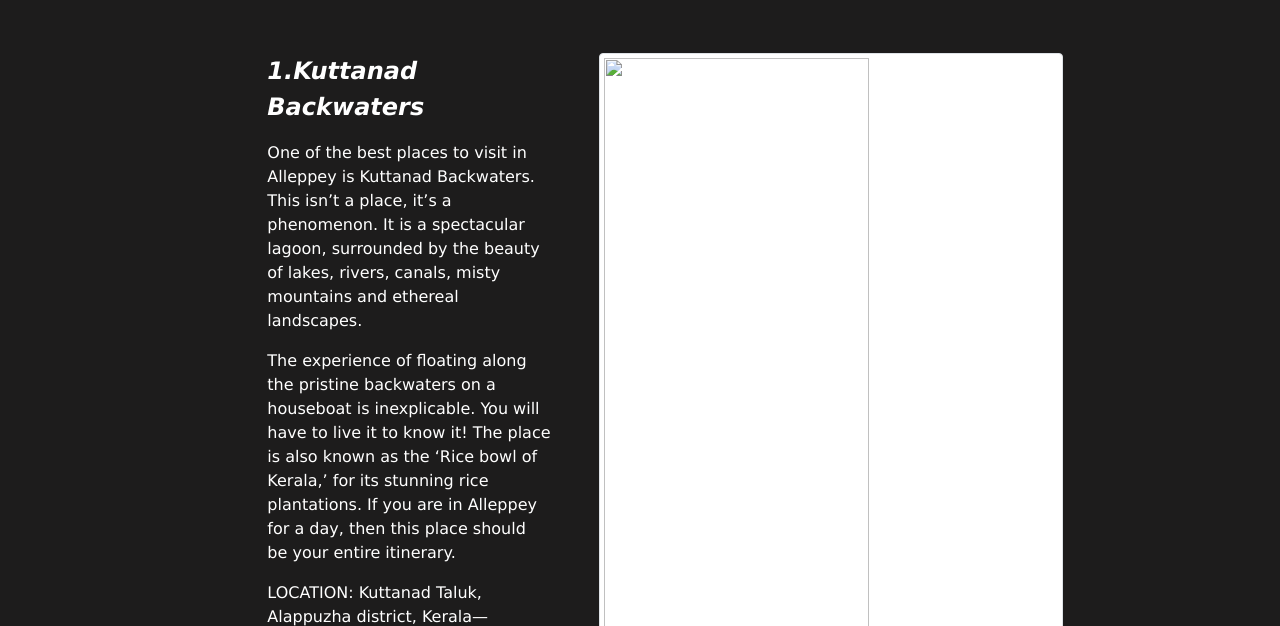
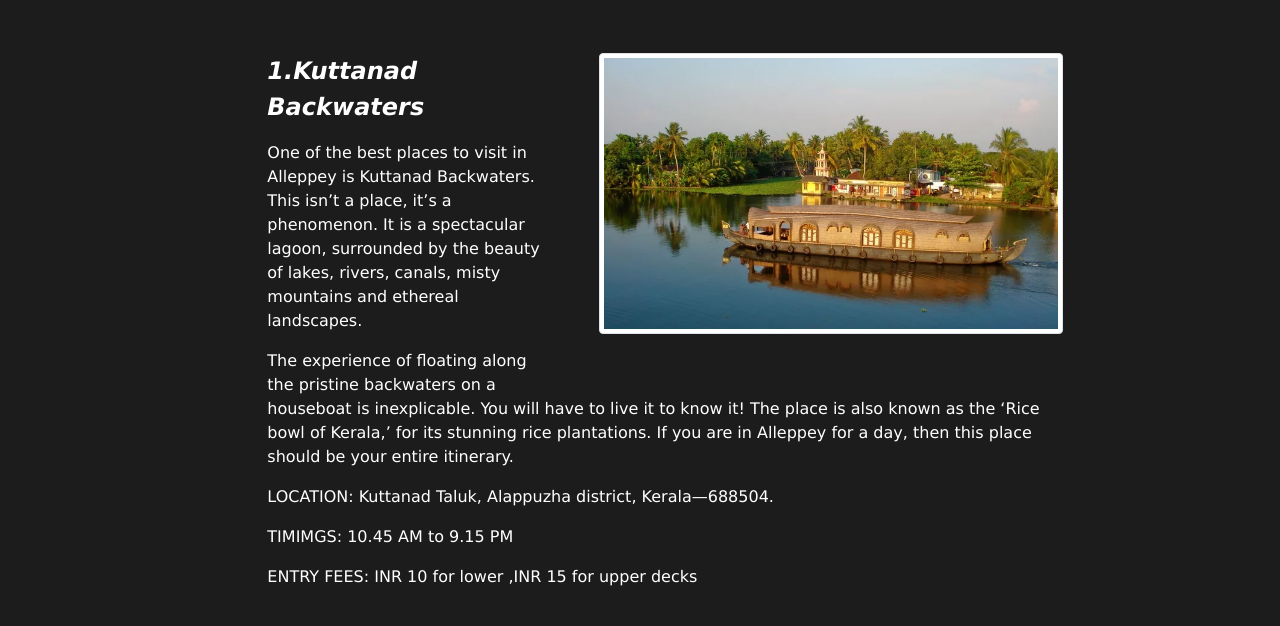
Before and after one commit to Anup631994/keralatourismversion2.0, a plain HTML site: page alappuzha.html in a window 1280 px wide. Shown: the part 141-767 px from the top of the page. Drawn offline with nearby package versions, Linux system fonts and the light colour scheme.

Commit message:
Update alappuzha.html
change image name

```diff
--- a/alappuzha.html
+++ b/alappuzha.html
@@ -49,7 +49,7 @@
         <div class="clearfix ">
             <br>
             <figure class="text">
-             <img src="images/Kuttanad Backwaters" class="col-md-7 float-md-end mb-5 ms-md-5 img-thumbnail " alt=""  height="50%">
+             <img src="images/Kuttanad Backwaters.jp.jpg" class="col-md-7 float-md-end mb-5 ms-md-5 img-thumbnail " alt=""  height="50%">
          <figcaption> 1.Kuttanad Backwaters</figcaption>
           </figure>
             <p id="explore">One of the best places to visit in Alleppey is Kuttanad Backwaters. This isn’t a place, it’s a phenomenon. It is a spectacular lagoon, surrounded by the beauty of lakes, rivers, canals, misty mountains and ethereal landscapes.
```
